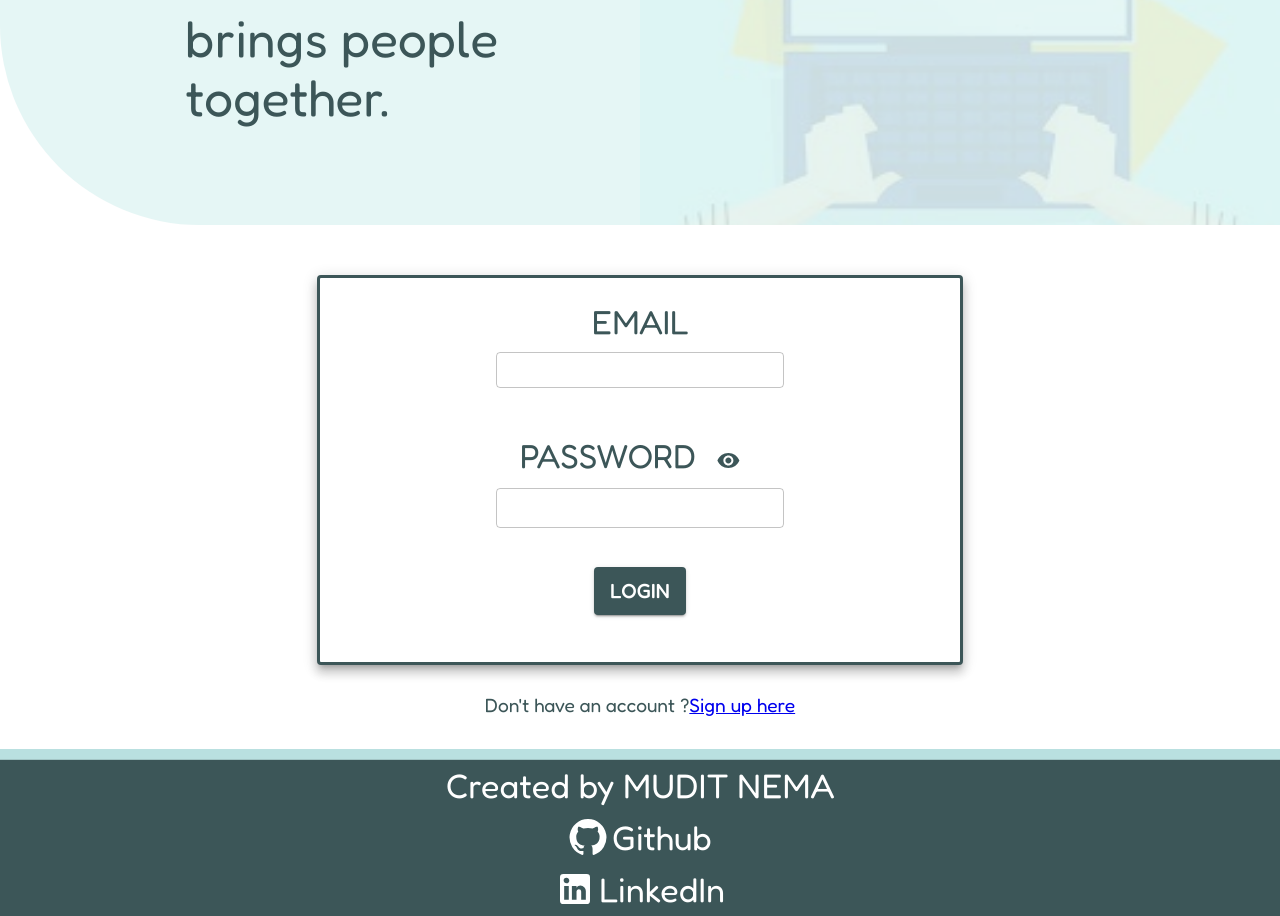
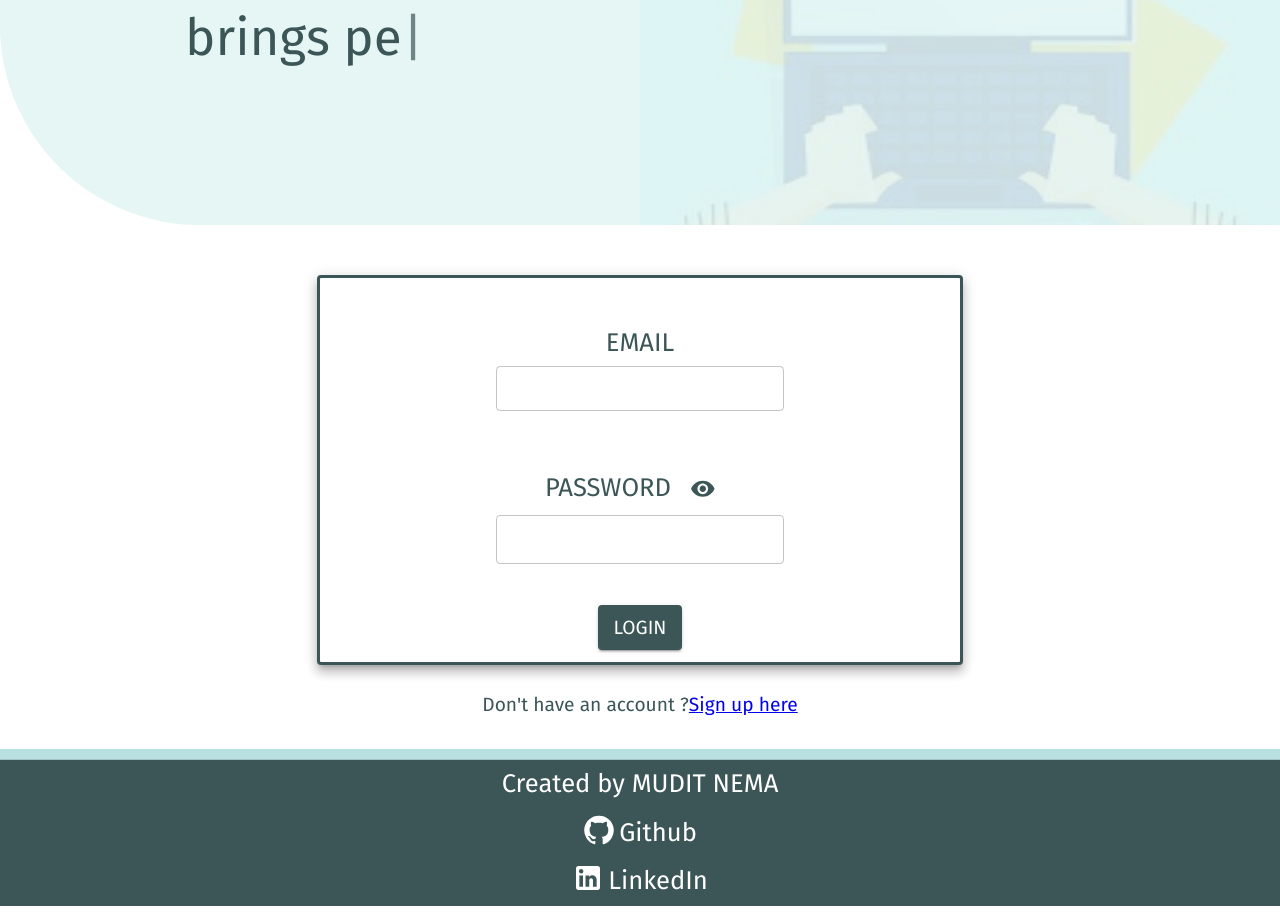
Before and after one commit to MuditNema/GetInTouch, a React (Create React App) app: page /login in a window 1280 px wide. Shown: the part 159-1075 px from the top of the page. Built offline with nearby package versions, Linux system fonts and the light colour scheme.

Commit message:
improving styling for the website

```diff
--- a/package.json
+++ b/package.json
@@ -26,6 +26,7 @@
     "react-select-country-list": "^2.2.3",
     "redux": "^4.2.0",
     "redux-devtools-extension": "^2.13.9",
+    "typewriter-effect": "^2.19.0",
     "validator": "^13.7.0",
     "web-vitals": "^2.1.4"
   },
--- a/src/App.css
+++ b/src/App.css
@@ -1,5 +1,6 @@
 @import url('https://fonts.googleapis.com/css2?family=Fredoka:wght@300;400;500;600;700&display=swap');
-
+@import url('https://fonts.googleapis.com/css2?family=Fredoka:wght@300;400;500;600;700&family=Roboto+Mono:wght@300;400;500&display=swap');
+@import url('https://fonts.googleapis.com/css2?family=Fira+Sans&display=swap');
 .App {
   text-align: center;
 }
--- a/src/App.js
+++ b/src/App.js
@@ -21,9 +21,9 @@ import { Navigate } from 'react-router-dom';
 
 const theme= createTheme({
   typography : {
-    fontFamily : ['Fredoka'],
+    fontFamily : ['Fira sans'],
     fontWeightRegular : 400,
-    fontWeightLight :300
+    fontWeightLight :400
   },
   palette : {
     primary : {
--- a/src/components/Footer.js
+++ b/src/components/Footer.js
@@ -5,6 +5,11 @@ import Divider from '@mui/material/Divider';
 import GitHubIcon from '@mui/icons-material/GitHub';
 import LinkedInIcon from '@mui/icons-material/LinkedIn';
 
+const typograph={
+    textAlign:"center",
+    fontSize : "2vw",
+    padding : "5px"
+}
 
 const useStyles = makeStyles((theme) => ({
     footerbox : {
@@ -16,11 +21,6 @@ const useStyles = makeStyles((theme) => ({
     divider : {
         height : "10px",
         backgroundColor : "#B9E0E0"
-    },
-    typograph : {
-        textAlign : "center",
-        fontSize : "2rem",
-        padding : "5px",
     }
 }))
 
@@ -33,39 +33,41 @@ const Footer = () => {
             <Divider
                 className={classes.divider}
             />
-            <Typography variant="h4" className={classes.typograph}>
+            <Typography  sx={typograph}>
                 Created by MUDIT NEMA
             </Typography>
+            <a target="_blank" href="https://github.com/MuditNema" style={{textDecoration:"none",color:"white"}}>
             <Typography
-                variant="h4"
                 display="flex"
-                className={classes.typograph}
+                sx={typograph}
                 alignItems="flex-start"
                 justifyContent='center'
             >
                 <GitHubIcon
                     sx={{
-                        fontSize : "2.5rem",
+                        fontSize : "2.5vw",
                         mr : "4px"
                     }}
                 />
                 Github
             </Typography>
+            </a>
+            <a target="_blank" href="https://www.linkedin.com/in/mudit-nema-242a85210/" style={{textDecoration:"none",color:"white"}}>
             <Typography
-                variant="h4"
                 display="flex"
-                className={classes.typograph}
+                sx={typograph}
                 alignItems="flex-start"
                 justifyContent='center'
             >
                 <LinkedInIcon
                     sx={{
-                        fontSize : "2.5rem",
+                        fontSize : "2.5vw",
                         mr : "4px"
                     }}
                 />
                 LinkedIn
             </Typography>
+            </a>
         </Box>
         </div>
     </>
--- a/src/components/Header.js
+++ b/src/components/Header.js
@@ -1,4 +1,4 @@
-import { Avatar, Box, Grid, Paper, Typography } from '@mui/material'
+import { Avatar, Box, Grid, Typography } from '@mui/material'
 import Stack from '@mui/material/Stack'
 import { makeStyles } from '@mui/styles'
 import React from 'react'
@@ -7,15 +7,15 @@ import Button from '@mui/material/Button';
 import { Link } from 'react-router-dom';
 import { useNavigate } from "react-router-dom";
 import { useDispatch, useSelector } from 'react-redux'
-import { useCookies } from 'react-cookie'
 import { useEffect } from 'react'
 import { LoginUser,LoggedIn, UserId } from '../Redux/actions'
 import Cookies from 'js-cookie'
+import Typewriter from 'typewriter-effect'
+
 const useStyles = makeStyles({
     box : {
         backgroundColor : "#E5F6F5",
         width : "100%",
-        fontFamily : "Fredoka",
         height : "25rem",
         borderBottomLeftRadius : "200px",
         "@media screen and (max-width :900px )" : {
@@ -89,7 +89,6 @@ const Header = () => {
                             width : "50%",
                             margin : "auto",
                             paddingTop : 6,
-                            fontFamily : 'Fredoka',
                             fontSize : "4vw",
                             "@media screen and (max-width : 900px) " : {
                                 fontSize : "6vw",
@@ -100,7 +99,12 @@ const Header = () => {
                         }}
                         color="primary"
                     >
-                        Technology is best when it brings people together.
+                        {/* Technology is best when it brings people together. */}
+                        <Typewriter options={{
+                            strings : ["Technology is best when it brings people together"],
+                            autoStart : true,
+                            loop : true
+                        }} />
                     </Typography>
                 </Grid>
                 <Grid item md={5} xs={12}
--- a/src/components/Home.js
+++ b/src/components/Home.js
@@ -39,8 +39,6 @@ const Home = () => {
             console.log(error)
         }
     }
-
-
 
   return (
     <>
--- a/src/components/Login.js
+++ b/src/components/Login.js
@@ -22,6 +22,9 @@ import Loading from './Loading';
 
 const useStyles =  makeStyles((theme) => ({
   login : {
+    display:"flex",
+    flexDirection:"column",
+    justifyContent:"space-evenly",
     width : "50%",
     height : "30vw",
     margin : "auto",
@@ -32,8 +35,9 @@ const useStyles =  makeStyles((theme) => ({
     }
   },
   inputdiv : {
-    height :"35%",
+    height :"fit-content",
     margin : "auto",
+    padding : "20px",
     width : "45%",
     color : theme.palette.primary.main
   },
@@ -134,7 +138,7 @@ const Login = () => {
         <div className={classes.inputdiv}>
           <Typography
             sx={{
-              fontSize : "2.6vw",
+              fontSize : "2vw",
               textAlign : "center",
               mt :"20px"
             }}
@@ -151,8 +155,7 @@ const Login = () => {
             size="small"
             inputProps={{
               style : {
-                fontSize : "1.5vw",
-                padding : "4px 8px",
+                fontSize : "1.5vw"
               }
             }}
             sx={{
@@ -164,7 +167,7 @@ const Login = () => {
         <div className={classes.inputdiv}>
           <Typography
             sx={{
-              fontSize : "2.6vw",
+              fontSize : "2vw",
               textAlign : "center",
             }}
           >PASSWORD
@@ -184,15 +187,15 @@ const Login = () => {
                 ?
                   <VisibilityIcon
                     sx={{
-                      padding : "0.5vw",
-                      fontSieze : "2vw"
+                      padding : "4px",
+                      fontSize : "2vw"
                     }}
                   />
                 :
                   <VisibilityOffIcon
                     sx={{
-                      padding : "0.5vw",
-                      fontSieze : "2vw"
+                      padding : "4px",
+                      fontSize : "2vw"
                     }}
                   />
               }
@@ -211,8 +214,7 @@ const Login = () => {
             fullWidth
             inputProps={{
               style : {
-                fontSize : "1.7vw",
-                padding : "4px 8px",
+                fontSize : "1.7vw"
               }
             }}
             sx={{
@@ -228,9 +230,9 @@ const Login = () => {
           <Button
             variant="contained"
             sx={{
-              fontSize : "1.6vw",
+              fontSize : "1.5vw",
               width : "min-content",
-              margin : "auto"
+              margin : "6px auto",
             }}
             onClick={HandleSubmit}
           >LOGIN</Button>
--- a/src/components/Signup.js
+++ b/src/components/Signup.js
@@ -30,7 +30,7 @@ import { useNavigate } from 'react-router-dom';
 const typoCSS = {
     color : "#3C5658",
     display : "inline",
-    fontSize : "2.5vw",
+    fontSize : "2vw",
     padding : "2px 12px",
     display :"flex",
     alignItems : "center",
@@ -41,7 +41,7 @@ const gridItemCSS = {
 }
 const inputStyle = {
     style : {
-        fontSize : "1.7vw",
+        fontSize : "1.5vw",
         padding : "4px 8px"
       }
 }
@@ -53,9 +53,9 @@ const useStyles = makeStyles((theme)=>({
         margin : " 3vw auto"
     },
     inputdiv : {
-        width : "80%",
+        width : "75%",
         margin : "auto",
-        padding : "20px 2px",
+        padding : "16px 2px",
         display : "flex",
         flexDirection : "row",
         alignItems : "center",
@@ -244,7 +244,7 @@ const Signup = () => {
         setEducation(Education.filter((e,ind)=>{ return ind!=i}))
     }
     const ToggleEduDialog = () => {
-        setEduState(!WorkState);
+        setEduState(!EduState);
     }
     const AddNewEdu = (e) => {
         e.preventDefault();
@@ -438,15 +438,15 @@ const Signup = () => {
                         <Avatar
                             src={TempSRC}
                             sx={{
-                                height : "12vw",
-                                width : "12vw"
+                                height : "10vw",
+                                width : "10vw"
                             }}
                         />
                 </div>
                 <div
                     className={classes.inputdiv}
                     style={{
-                        padding : "0px"
+                        padding : "16px 2px"
                     }}
                 >
 
@@ -484,13 +484,13 @@ const Signup = () => {
                 >
                     <Button onClick={ToggleWorkDialog}>
                     <Typography
-                        sx={typoCSS} style={{textDecorationLine : "underline",border : "4px solid",width :"100%"}}
+                        sx={typoCSS} style={{border : "2px solid",width :"100%",backgroundColor:"#3C5658",color:"white"}}
                     >
-                        <AddIcon sx={typoCSS} style={{paddingRight : "0px"}}/>
+                        <AddIcon sx={typoCSS} style={{paddingRight : "0px",color:"white"}}/>
                         Work Experience
                     </Typography>
                     </Button>
-                    <Dialog open={WorkState} >
+                    <Dialog open={WorkState} display={false}>
                         <DialogTitle>GetInTouch</DialogTitle>
                         <FormControl>
                         <DialogContent>
@@ -516,7 +516,7 @@ const Signup = () => {
                         </FormControl>
                     </Dialog>
                 </div>
-                <div className={classes.inputdiv}>
+                <div className={classes.inputdiv} style={{padding:"0px"}}>
                     <List >
                         <Paper elevation={6}>
                         {
@@ -547,9 +547,9 @@ const Signup = () => {
                 >
                     <Button onClick={ToggleEduDialog}>
                     <Typography
-                        sx={typoCSS} style={{textDecorationLine : "underline",border : "4px solid ",width :"100%" }}
+                        sx={typoCSS} style={{border : "4px solid ",width :"100%" ,backgroundColor:"#3C5658",color:"white"}}
                     >
-                        <AddIcon sx={typoCSS} style={{paddingRight : "0px"}}/>
+                        <AddIcon sx={typoCSS} style={{paddingRight : "0px",color:"white"}}/>
                         Education
                     </Typography>
                     </Button>
@@ -579,7 +579,7 @@ const Signup = () => {
                         </FormControl>
                     </Dialog>
                 </div>
-                <div className={classes.inputdiv}>
+                <div className={classes.inputdiv} style={{padding:"0px"}}>
                     <List >
                         <Paper elevation={6} >
                         {
@@ -846,7 +846,7 @@ const Signup = () => {
                     <Button
                         variant='contained'
                         sx={{
-                            fontSize : "2vw"
+                            fontSize : "1.5vw"
                         }}
                         onClick={HandleSubmit}
                     >Signup</Button>
```
Also changed, not shown: src/components/Card.js (+8 -3 lines), 1 other file (tests, documents, lock files or other folders).
